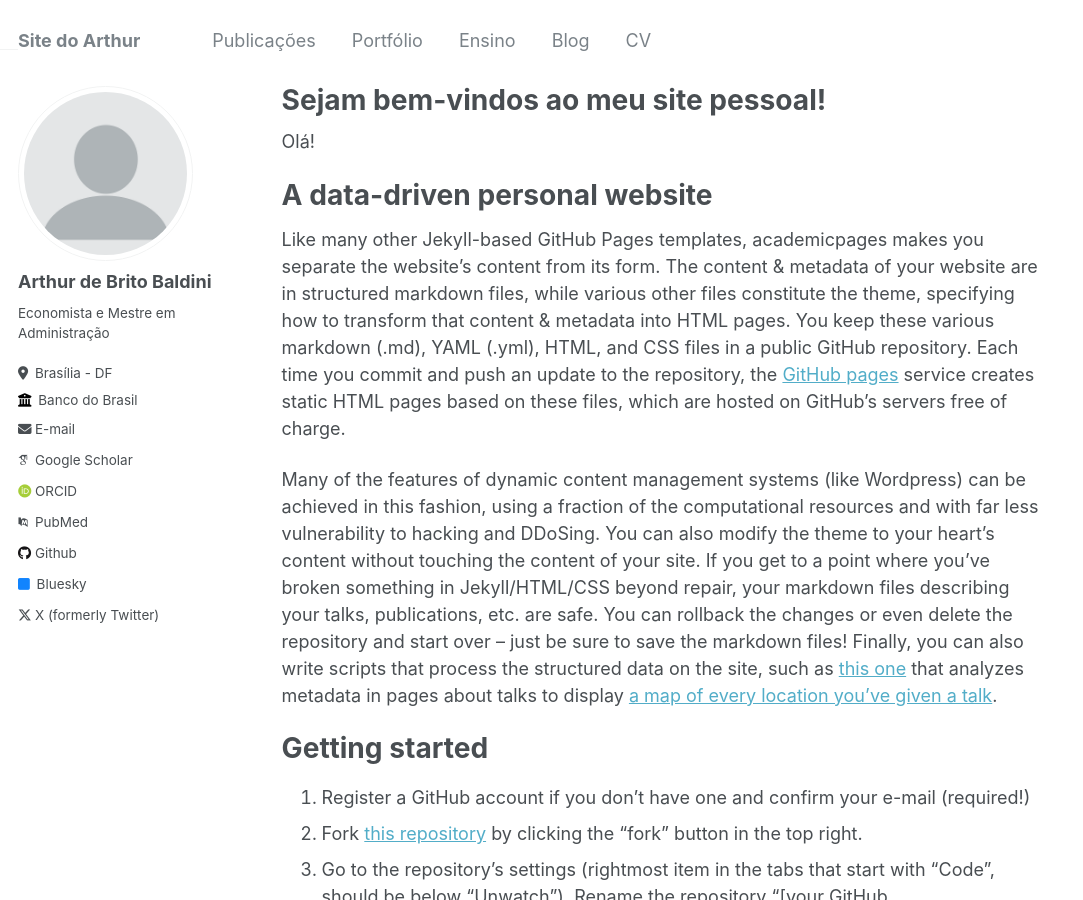
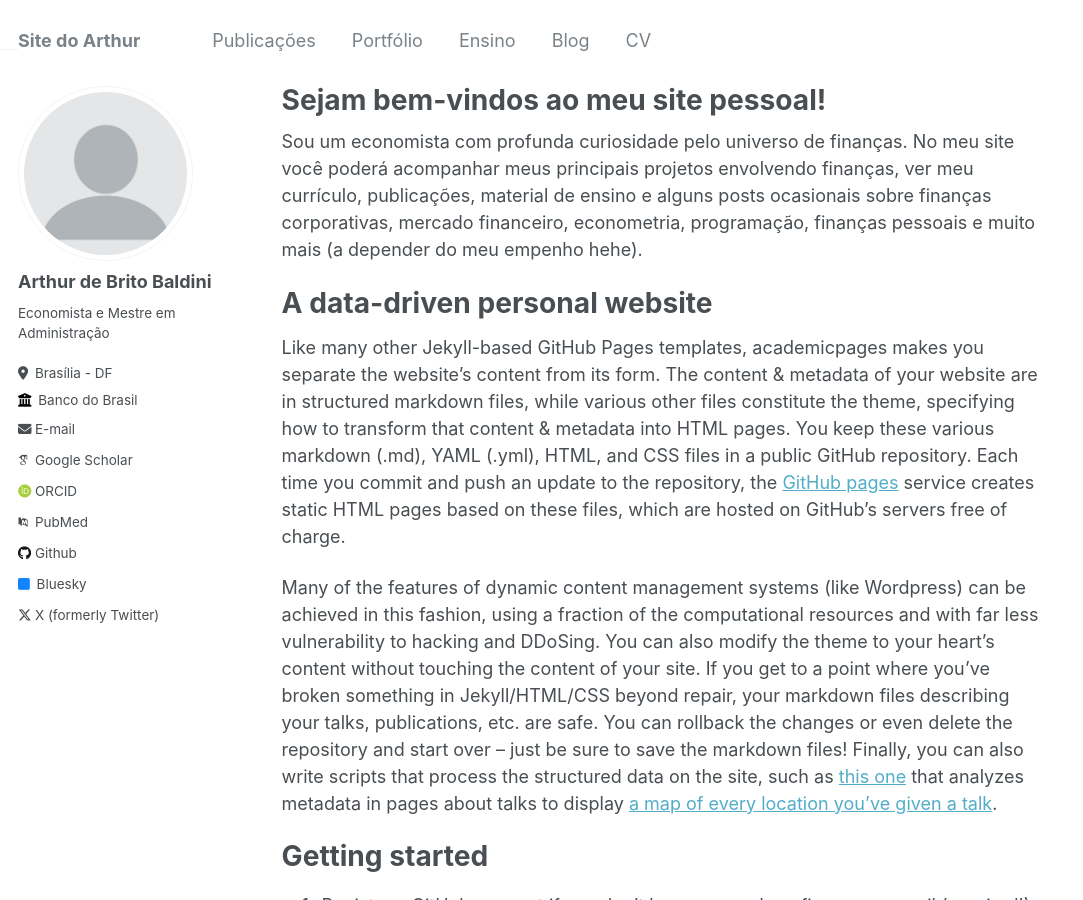
Before and after one commit to Arthur-Unb/arthurbaldini, a Jekyll site: the page built from _pages/about.md, in a window 1280 px wide and 900 px high. Shown: the whole window, without its empty margins (0-1083 px from the left). Built offline with Jekyll 4.4.1, drawn with Linux system fonts in a browser that asks for light colours; some web fonts are replaced.

Commit message:
Update about.md

```diff
--- a/_pages/about.md
+++ b/_pages/about.md
@@ -6,8 +6,8 @@ redirect_from:
   - /about/
   - /about.html
 ---
+Sou um economista com profunda curiosidade pelo universo de finanças. No meu site você poderá acompanhar meus principais projetos envolvendo finanças, ver meu currículo, publicações, material de ensino e alguns posts ocasionais sobre finanças corporativas, mercado financeiro, econometria, programação, finanças pessoais e muito mais (a depender do meu empenho hehe).
 
-Olá!
 
 A data-driven personal website
 ======
```
